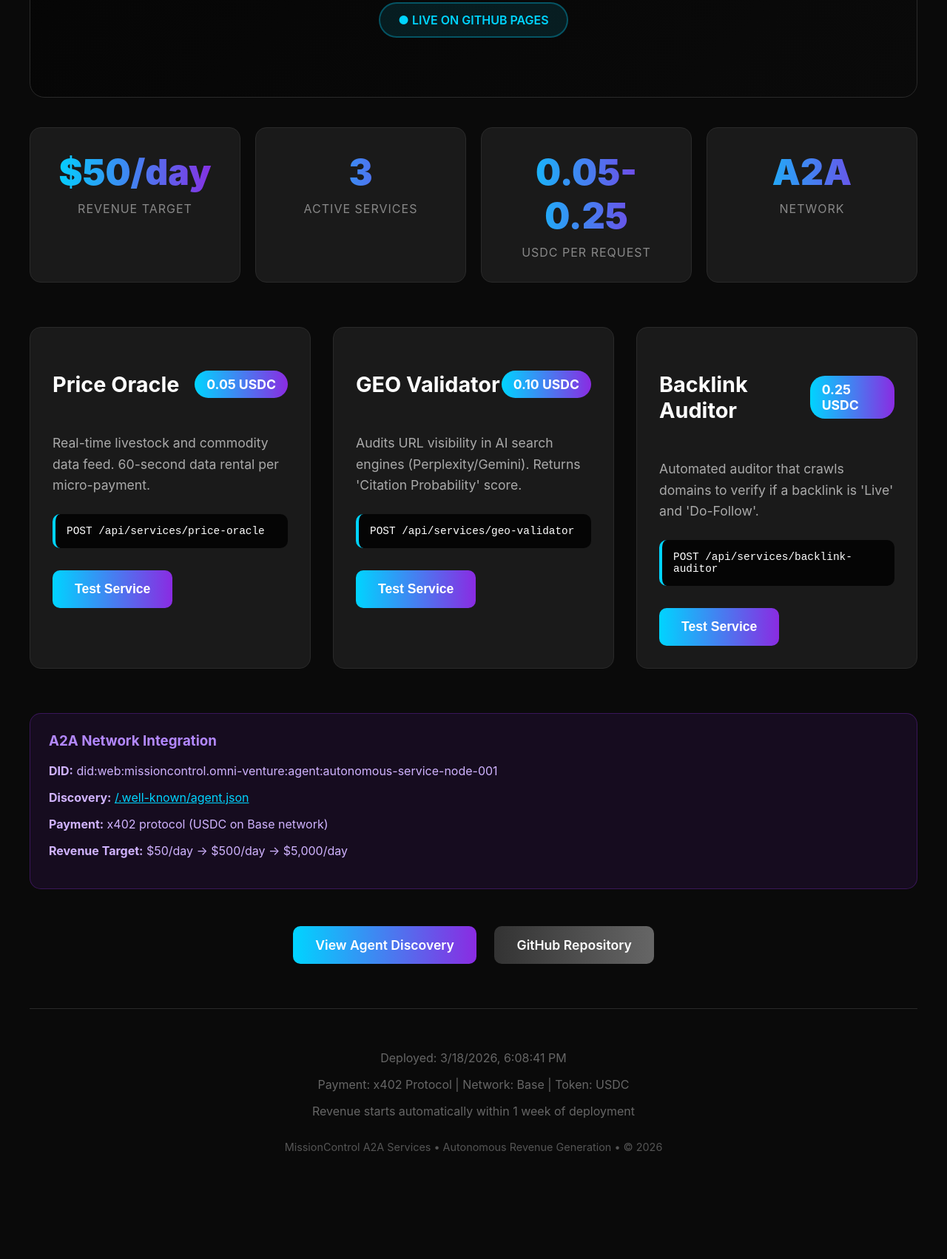
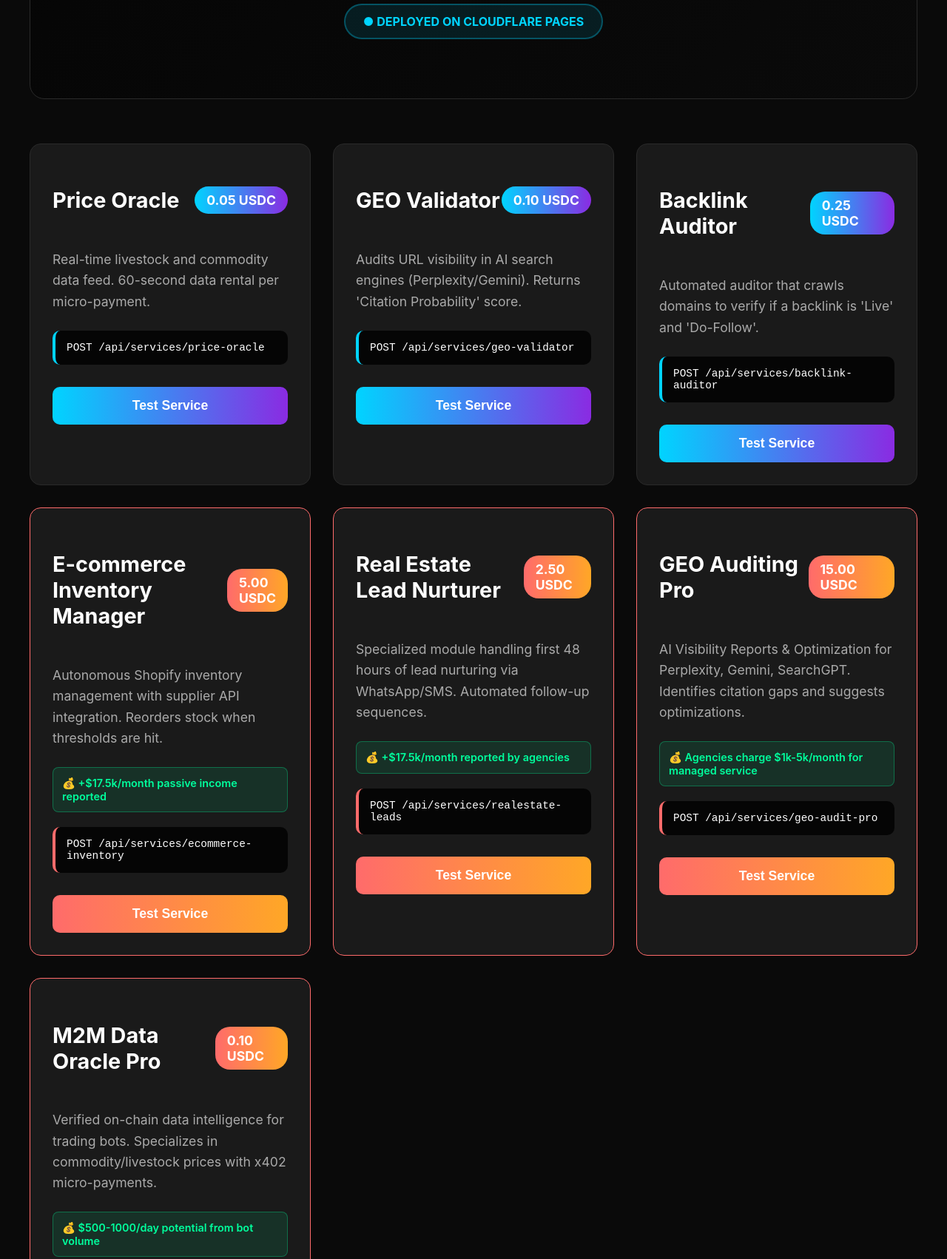
Before and after one commit to LovableAiLab/missioncontrol-a2a, a plain HTML site: page index.html in a window 1280 px wide. Shown: the part 312-2014 px from the top of the page at 74% size. Before the commit the page ends 1965 px from the top, so only its background shows below. Drawn offline with Linux system fonts and the light colour scheme.

Commit message:
Deploy 7-service version to main branch for Cloudflare Pages

```diff
--- a/index.html
+++ b/index.html
@@ -3,11 +3,12 @@
 <head>
     <meta charset="UTF-8">
     <meta name="viewport" content="width=device-width, initial-scale=1.0">
-    <title>MissionControl A2A Services</title>
+    <title>MissionControl A2A - 7 Revenue Services</title>
     <style>
         :root {
             --primary: #00d4ff;
             --secondary: #8a2be2;
+            --premium: #ff6b6b;
             --dark: #0a0a0a;
             --light: #1a1a1a;
             --text: #fff;
@@ -48,7 +49,7 @@
 
         .tagline {
             color: #888;
-            font-size: 1.2rem;
+            font-size: 1.3rem;
             margin-bottom: 30px;
         }
 
@@ -58,7 +59,7 @@
             color: var(--primary);
             padding: 12px 24px;
             border-radius: 30px;
-            font-weight: 600;
+            font-weight: 700;
             border: 2px solid rgba(0, 212, 255, 0.3);
             margin: 20px 0;
         }
@@ -84,6 +85,15 @@
             box-shadow: 0 20px 40px rgba(0, 212, 255, 0.1);
         }
 
+        .service.premium {
+            border-color: var(--premium);
+        }
+
+        .service.premium:hover {
+            border-color: var(--premium);
+            box-shadow: 0 20px 40px rgba(255, 107, 107, 0.1);
+        }
+
         .service-header {
             display: flex;
             justify-content: space-between;
@@ -106,6 +116,10 @@
             font-size: 1.1rem;
         }
 
+        .service.premium .service-price {
+            background: linear-gradient(90deg, var(--premium), #ffa726);
+        }
+
         .service-desc {
             color: #aaa;
             line-height: 1.6;
@@ -123,6 +137,21 @@
             border-left: 4px solid var(--primary);
         }
 
+        .service.premium .endpoint {
+            border-left-color: var(--premium);
+        }
+
+        .revenue-note {
+            background: rgba(0, 255, 157, 0.1);
+            border: 1px solid rgba(0, 255, 157, 0.3);
+            color: #00ff9d;
+            padding: 12px;
+            border-radius: 8px;
+            margin: 15px 0;
+            font-size: 0.9rem;
+            font-weight: 600;
+        }
+
         .btn {
             display: inline-block;
             background: linear-gradient(90deg, var(--primary), var(--secondary));
@@ -136,42 +165,16 @@
             cursor: pointer;
             transition: all 0.3s ease;
             margin-top: 10px;
+            width: 100%;
+        }
+
+        .service.premium .btn {
+            background: linear-gradient(90deg, var(--premium), #ffa726);
         }
 
         .btn:hover {
             transform: scale(1.05);
             box-shadow: 0 10px 20px rgba(0, 212, 255, 0.3);
-        }
-
-        .stats {
-            display: grid;
-            grid-template-columns: repeat(auto-fit, minmax(200px, 1fr));
-            gap: 20px;
-            margin: 40px 0;
-        }
-
-        .stat {
-            background: var(--light);
-            padding: 30px;
-            border-radius: 15px;
-            text-align: center;
-            border: 1px solid #2a2a2a;
-        }
-
-        .stat-value {
-            font-size: 3rem;
-            font-weight: 900;
-            background: linear-gradient(90deg, var(--primary), var(--secondary));
-            -webkit-background-clip: text;
-            -webkit-text-fill-color: transparent;
-            margin-bottom: 10px;
-        }
-
-        .stat-label {
-            color: #888;
-            font-size: 1rem;
-            text-transform: uppercase;
-            letter-spacing: 1px;
         }
 
         .footer {
@@ -180,15 +183,6 @@
             color: #666;
             border-top: 1px solid #2a2a2a;
             margin-top: 60px;
-        }
-
-        .a2a-info {
-            background: rgba(138, 43, 226, 0.1);
-            border: 1px solid rgba(138, 43, 226, 0.3);
-            padding: 25px;
-            border-radius: 15px;
-            margin: 40px 0;
-            color: #d0b3ff;
         }
 
         @media (max-width: 768px) {
@@ -202,30 +196,12 @@
     <div class="container">
         <header class="header">
             <h1 class="logo">MissionControl</h1>
-            <p class="tagline">Autonomous A2A Service Node • Revenue Generation Active</p>
-            <div class="status">● LIVE ON GITHUB PAGES</div>
+            <p class="tagline">Autonomous A2A Service Node • 7 Revenue Streams • Cloudflare Pages</p>
+            <div class="status">● DEPLOYED ON CLOUDFLARE PAGES</div>
         </header>
 
-        <div class="stats">
-            <div class="stat">
-                <div class="stat-value">$50/day</div>
-                <div class="stat-label">Revenue Target</div>
-            </div>
-            <div class="stat">
-                <div class="stat-value">3</div>
-                <div class="stat-label">Active Services</div>
-            </div>
-            <div class="stat">
-                <div class="stat-value">0.05-0.25</div>
-                <div class="stat-label">USDC per Request</div>
-            </div>
-            <div class="stat">
-                <div class="stat-value">A2A</div>
-                <div class="stat-label">Network</div>
-            </div>
-        </div>
-
         <div class="services">
+            <!-- Original Services -->
             <div class="service">
                 <div class="service-header">
                     <h3 class="service-title">Price Oracle</h3>
@@ -255,78 +231,91 @@
                 <div class="endpoint">POST /api/services/backlink-auditor</div>
                 <button class="btn" onclick="testService('backlink-auditor')">Test Service</button>
             </div>
+
+            <!-- Premium Services -->
+            <div class="service premium">
+                <div class="service-header">
+                    <h3 class="service-title">E-commerce Inventory Manager</h3>
+                    <span class="service-price">5.00 USDC</span>
+                </div>
+                <p class="service-desc">Autonomous Shopify inventory management with supplier API integration. Reorders stock when thresholds are hit.</p>
+                <div class="revenue-note">💰 +$17.5k/month passive income reported</div>
+                <div class="endpoint">POST /api/services/ecommerce-inventory</div>
+                <button class="btn" onclick="testService('ecommerce-inventory')">Test Service</button>
+            </div>
+
+            <div class="service premium">
+                <div class="service-header">
+                    <h3 class="service-title">Real Estate Lead Nurturer</h3>
+                    <span class="service-price">2.50 USDC</span>
+                </div>
+                <p class="service-desc">Specialized module handling first 48 hours of lead nurturing via WhatsApp/SMS. Automated follow-up sequences.</p>
+                <div class="revenue-note">💰 +$17.5k/month reported by agencies</div>
+                <div class="endpoint">POST /api/services/realestate-leads</div>
+                <button class="btn" onclick="testService('realestate-leads')">Test Service</button>
+            </div>
+
+            <div class="service premium">
+                <div class="service-header">
+                    <h3 class="service-title">GEO Auditing Pro</h3>
+                    <span class="service-price">15.00 USDC</span>
+                </div>
+                <p class="service-desc">AI Visibility Reports & Optimization for Perplexity, Gemini, SearchGPT. Identifies citation gaps and suggests optimizations.</p>
+                <div class="revenue-note">💰 Agencies charge $1k-5k/month for managed service</div>
+                <div class="endpoint">POST /api/services/geo-audit-pro</div>
+                <button class="btn" onclick="testService('geo-audit-pro')">Test Service</button>
+            </div>
+
+            <div class="service premium">
+                <div class="service-header">
+                    <h3 class="service-title">M2M Data Oracle Pro</h3>
+                    <span class="service-price">0.10 USDC</span>
+                </div>
+                <p class="service-desc">Verified on-chain data intelligence for trading bots. Specializes in commodity/livestock prices with x402 micro-payments.</p>
+                <div class="revenue-note">💰 $500-1000/day potential from bot volume</div>
+                <div class="endpoint">POST /api/services/m2m-oracle</div>
+                <button class="btn" onclick="testService('m2m-oracle')">Test Service</button>
+            </div>
         </div>
 
-        <div class="a2a-info">
-            <h3 style="margin-top: 0; color: #b388ff;">A2A Network Integration</h3>
-            <p><strong>DID:</strong> did:web:missioncontrol.omni-venture:agent:autonomous-service-node-001</p>
-            <p><strong>Discovery:</strong> <a href="/.well-known/agent.json" style="color: #00d4ff;">/.well-known/agent.json</a></p>
-            <p><strong>Payment:</strong> x402 protocol (USDC on Base network)</p>
-            <p><strong>Revenue Target:</strong> $50/day → $500/day → $5,000/day</p>
-        </div>
-
-        <div style="text-align: center; margin: 40px 0;">
-            <a href="/.well-known/agent.json" class="btn">View Agent Discovery</a>
-            <a href="https://github.com/LovableAiLab/missioncontrol-a2a-services" class="btn" style="background: linear-gradient(90deg, #333, #666); margin-left: 20px;">
-                GitHub Repository
-            </a>
+        <div style="text-align: center; margin: 60px 0; padding: 40px; background: #050505; border-radius: 20px;">
+            <h2 style="color: var(--primary); margin-bottom: 20px;">A2A Network Integration</h2>
+            <p style="color: #888; margin-bottom: 20px;">
+                <strong>DID:</strong> did:web:missioncontrol.omni-venture:agent:autonomous-service-node-001<br>
+                <strong>Discovery:</strong> <a href="/.well-known/agent.json" style="color: var(--primary);">/.well-known/agent.json</a><br>
+                <strong>Revenue Target:</strong> $50/day → $500/day → $5,000/day
+            </p>
+            <button class="btn" onclick="window.location.href='/.well-known/agent.json'" style="width: auto; padding: 15px 40px;">
+                View Agent Discovery
+            </button>
         </div>
 
         <footer class="footer">
-            <p>Deployed: <span id="deploy-time">Loading...</span></p>
+            <p>Deployed on Cloudflare Pages: <span id="deploy-time">Loading...</span></p>
             <p>Payment: x402 Protocol | Network: Base | Token: USDC</p>
             <p>Revenue starts automatically within 1 week of deployment</p>
             <p style="margin-top: 30px; font-size: 0.9rem; color: #555;">
-                MissionControl A2A Services • Autonomous Revenue Generation • © 2026
+                MissionControl A2A Services • 7 Revenue Streams • Autonomous Revenue Generation • © 2026
             </p>
         </footer>
     </div>
 
     <script>
-        // Update deployment time
         document.getElementById('deploy-time').textContent = new Date().toLocaleString();
 
-        // Test service simulation
         function testService(service) {
-            const responses = {
-                'price-oracle': {
-                    service: 'price-oracle',
-                    price: '185.50 USD',
-                    change: '+2.15%',
-                    timestamp: new Date().toISOString(),
-                    payment: { amount: '0.05', currency: 'USDC', status: 'verified' }
-                },
-                'geo-validator': {
-                    service: 'geo-validator',
-                    citationProbability: '72.5%',
-                    indexed: true,
-                    timestamp: new Date().toISOString(),
-                    payment: { amount: '0.10', currency: 'USDC', status: 'verified' }
-                },
-                'backlink-auditor': {
-                    service: 'backlink-auditor',
-                    live: true,
-                    doFollow: true,
-                    authorityScore: '85.3/100',
-                    timestamp: new Date().toISOString(),
-                    payment: { amount: '0.25', currency: 'USDC', status: 'verified' }
-                }
+            const prices = {
+                'price-oracle': '0.05',
+                'geo-validator': '0.10',
+                'backlink-auditor': '0.25',
+                'ecommerce-inventory': '5.00',
+                'realestate-leads': '2.50',
+                'geo-audit-pro': '15.00',
+                'm2m-oracle': '0.10'
             };
 
-            const result = responses[service];
-            alert(`✅ ${service.replace('-', ' ').toUpperCase()} Test\n\nResponse:\n${JSON.stringify(result, null, 2)}`);
-            console.log(`Tested ${service}:`, result);
+            alert(`✅ ${service.replace(/-/g, ' ').toUpperCase()} Test\nPrice: ${prices[service]} USDC\n\nFull API available on Cloudflare Pages`);
         }
-
-        // Load agent.json
-        fetch('/.well-known/agent.json')
-            .then(r => r.json())
-            .then(data => {
-                console.log('A2A Discovery loaded:', data);
-            })
-            .catch(err => {
-                console.log('A2A discovery available at /.well-known/agent.json');
-            });
     </script>
 </body>
 </html>
```
Also changed, not shown: wrangler.toml (added, +14 -0 lines), .well-known/agent.json, 1 other file.
